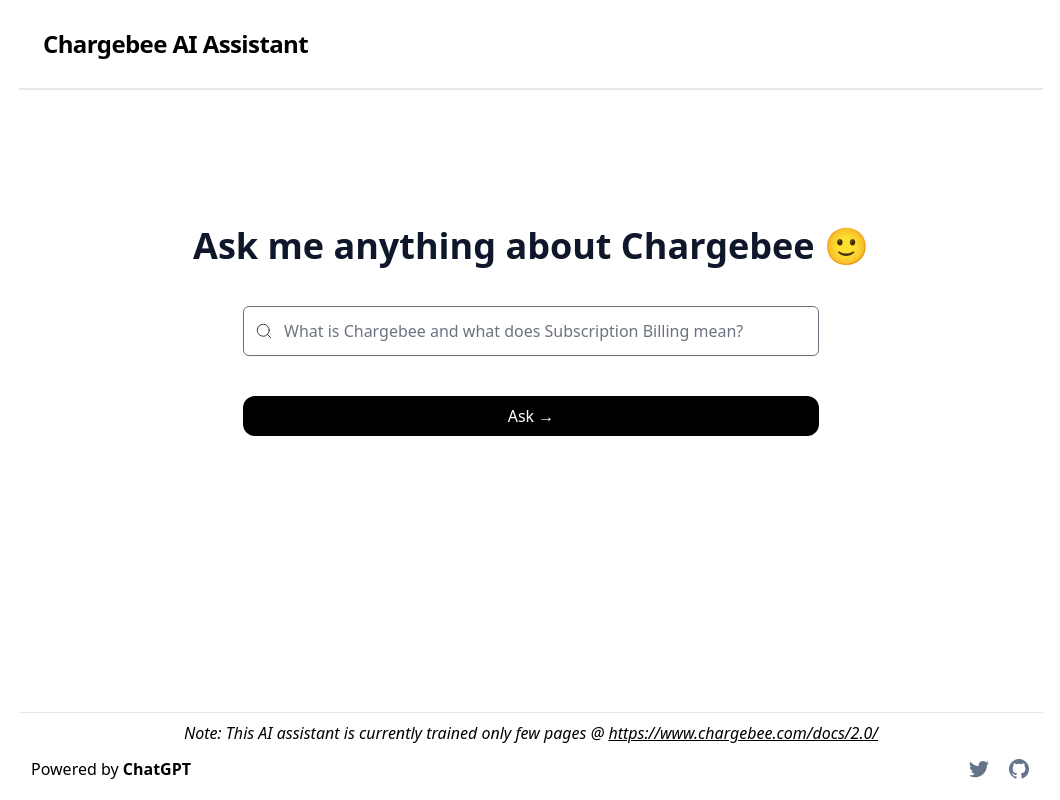
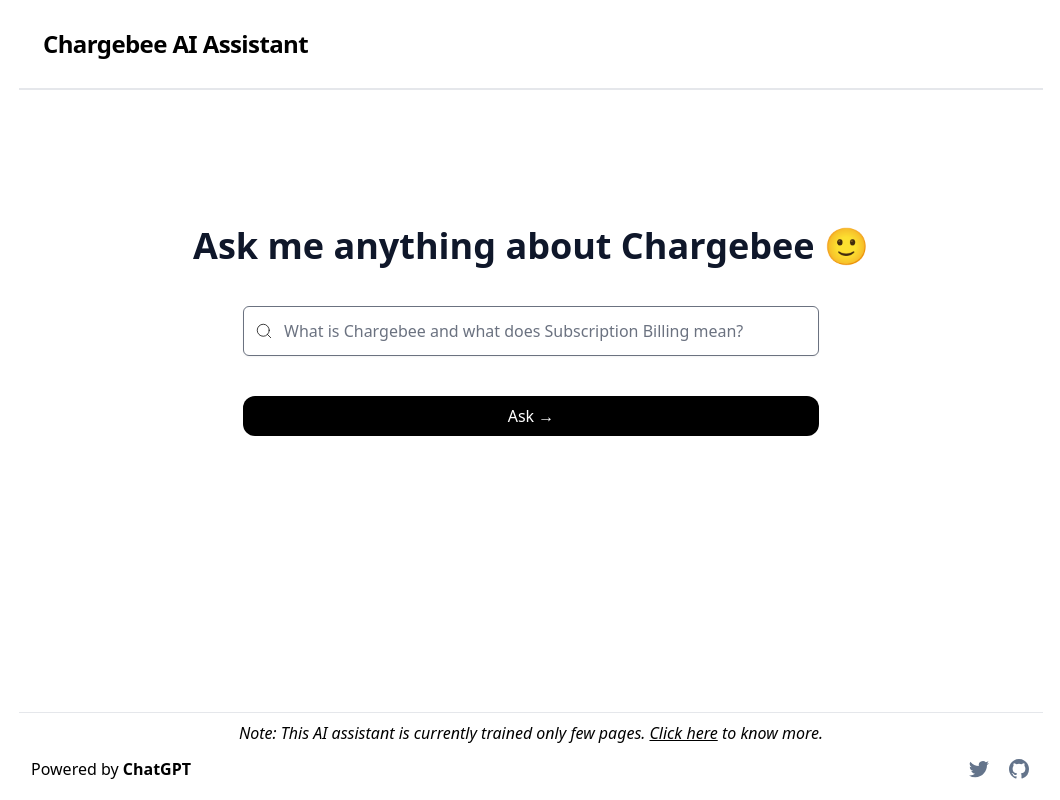
Before and after one commit to bharathvaj-ganesan/chargebee-ai-assistant, a Next.js app: page / in a window 1280 px wide. Shown: the whole page, without its empty margins (109-1169 px from the left). Built offline with nearby package versions, Linux system fonts and the light colour scheme.

Commit message:
fix: update footer

```diff
--- a/components/Footer.tsx
+++ b/components/Footer.tsx
@@ -5,10 +5,11 @@
     <footer className="text-center h-20 w-full sm:pt-2 pt-4 border-t mt-5 px-3 space-y-3 sm:mb-0 mb-3">
       <div>
         <i>
-          Note: This AI assistant is currently trained only few pages @{' '}
-          <a className="underline" href="https://www.chargebee.com/docs/2.0/" target="_blank" rel="noreferrer">
-            https://www.chargebee.com/docs/2.0/
-          </a>
+          Note: This AI assistant is currently trained only few pages.
+          <Link href="/info" className="ml-1 underline">
+            Click here
+          </Link>{' '}
+          to know more.
         </i>
       </div>
       <div className="flex sm:flex-row flex-col justify-between items-center">
```
